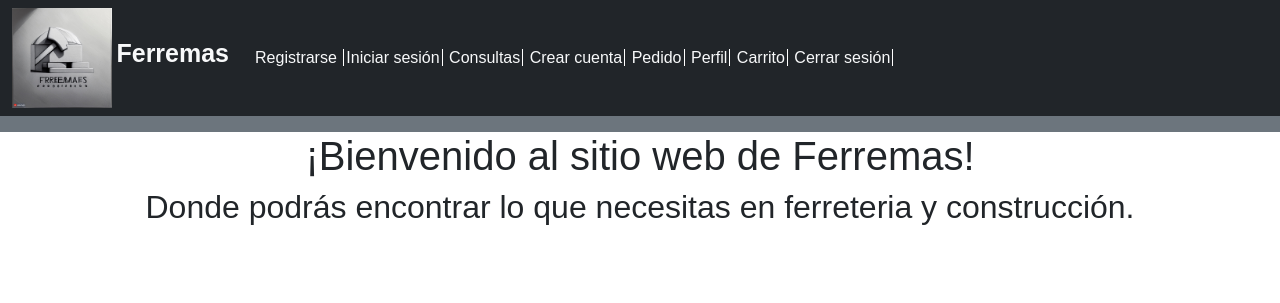
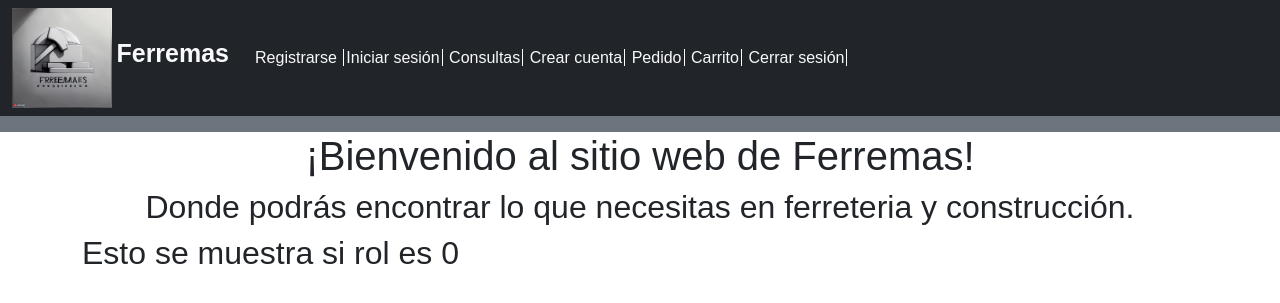
Before and after one commit to law153/Ferremas, a Django app: page / in a window 1280 px wide. Shown: the top 303 px of the page. Run offline with Django 4.2, Linux system fonts and the light colour scheme; data that the repository does not hold is empty.

Commit message:
Bases para el dinanismo por roles

```diff
--- a/core/templates/core/index.html
+++ b/core/templates/core/index.html
@@ -13,6 +13,13 @@
     <div class="container">
         <h1 class="text-center">¡Bienvenido al sitio web de Ferremas!</h1>
         <h2 class="text-center">Donde podrás encontrar lo que necesitas en ferreteria y construcción.</h2>
+        {% if rol == 0 %}
+            <h2>Esto se muestra si rol es 0</h2>
+        {% endif %}
+
+        {% if rol == 5 %}
+            <h2>Esto se muestra si rol es 5</h2>
+        {% endif %}
     </div>
 {% endblock cuerpo %}
 
--- a/core/templates/core/plantillaCategorias.html
+++ b/core/templates/core/plantillaCategorias.html
@@ -39,9 +39,11 @@
                     <a href="#" class="text-light enlaces ml-3">Consultas</a>
                     <a href="#" class="text-light enlaces ml-3">Crear cuenta</a>
                     <a href="#" class="text-light enlaces">Pedido</a>
-                    <a href="#" class="text-light enlaces">Perfil</a>
+                    {% if rol == 5 %}
+                        <a href="#" class="text-light enlaces">Perfil</a>
+                    {% endif %}
                     <a href="#" class="text-light enlaces ml-3">Carrito</a>
-                    <a href="#" class="text-light enlaces ml-3">Cerrar sesión</a>
+                    <a href="{% url 'cierreSesion' %}" class="text-light enlaces ml-3">Cerrar sesión</a>
                 </div>
             </div>
         </div>
--- a/core/urls.py
+++ b/core/urls.py
@@ -1,5 +1,5 @@
 from django.urls import path
-from .views import mostrarIndex, mostrarLogin, inicioSesion
+from .views import mostrarIndex, mostrarLogin, inicioSesion, cierreSesion
 from . import views
 
 urlpatterns=[
@@ -8,6 +8,7 @@ urlpatterns=[
     path('',mostrarIndex,name="mostrarIndex"),
     path('login/',mostrarLogin,name="mostrarLogin"),
     path('inicioSesion/',inicioSesion, name="inicioSesion"),
+    path('cierreSesion/',cierreSesion,name="cierreSesion"),
     path('api/categorias/', views.listaCategoriasApi.as_view(), name='api-categorias'),
     path('api/usuarios/', views.listaUsuariosApi.as_view(), name='api-usuarios'),
     path('api/productos/', views.listaProductosApi.as_view(), name='api-productos'),
--- a/core/views.py
+++ b/core/views.py
@@ -48,7 +48,9 @@ def mostrarIndex(request):
 
     categorias = obtener_categorias()
 
-    contexto = {"categorias" : categorias}
+    rol = request.session.get('rol',0)
+
+    contexto = {"categorias" : categorias, "rol": rol}
 
     return render(request, 'core/index.html',contexto)
 
@@ -90,11 +92,16 @@ def inicioSesion(request):
     if user is not None:
         login(request, user)
         request.session['username'] = user1.username
+        request.session['rol'] = usuario.rol.id_rol
         return redirect('mostrarIndex')
 
     else:
 
         return redirect('mostrarIni_sesion')
+
+def cierreSesion(request):
+    logout(request)
+    return redirect('mostrarIndex')
 
 ###Cliente
 
```
